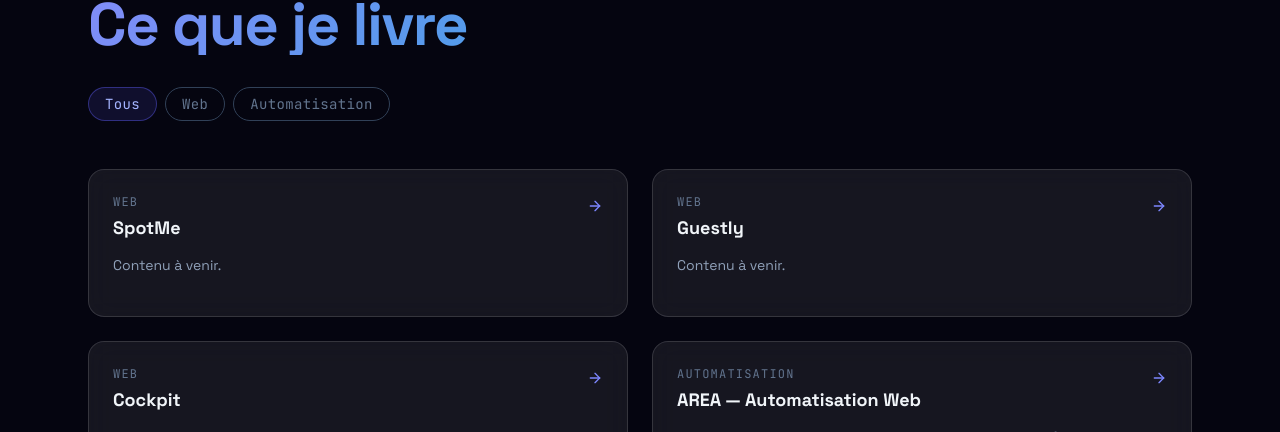
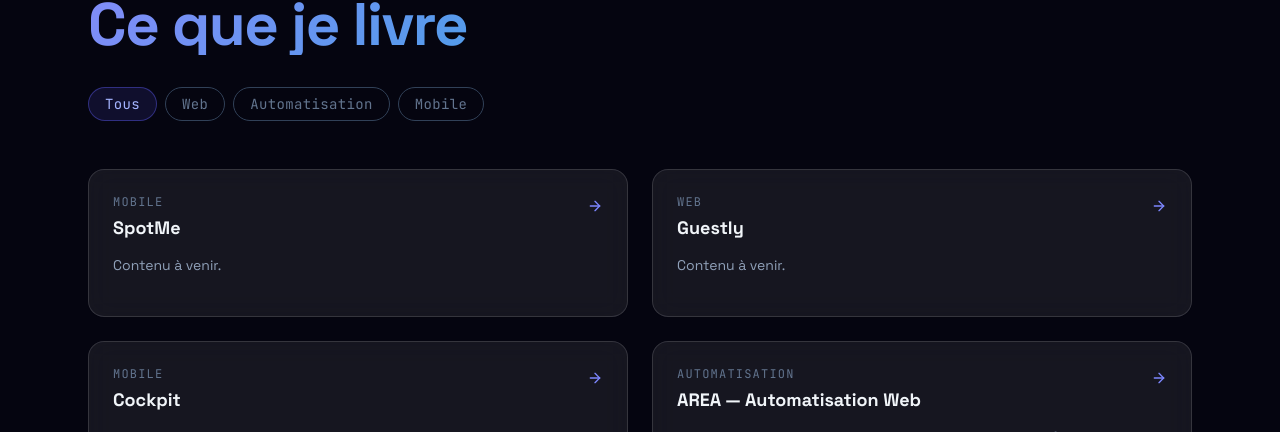
Before and after one commit to Leonardbaraton/portfolio, a React (Vite) app: page /projets in a window 1280 px wide. Shown: the part 167-599 px from the top of the page. Built offline with nearby package versions, Linux system fonts and the light colour scheme.

Commit message:
fix: update project categories to reflect correct classifications

```diff
--- a/src/data/projects.ts
+++ b/src/data/projects.ts
@@ -14,7 +14,7 @@
     title: 'SpotMe',
     description: 'Contenu à venir.',
     stack: [],
-    category: 'web',
+    category: 'mobile',
   },
   {
     slug: 'guestly',
@@ -28,7 +28,7 @@
     title: 'Cockpit',
     description: 'Contenu à venir.',
     stack: [],
-    category: 'web',
+    category: 'mobile',
   },
   {
     slug: 'area',
--- a/src/pages/Projects.tsx
+++ b/src/pages/Projects.tsx
@@ -13,6 +13,7 @@
   { label: 'Tous', value: 'tous' },
   { label: 'Web', value: 'web' },
   { label: 'Automatisation', value: 'automatisation' },
+  { label: 'Mobile', value: 'mobile' },
 ];
 
 const GRADIENT_TEXT: React.CSSProperties = {
```
